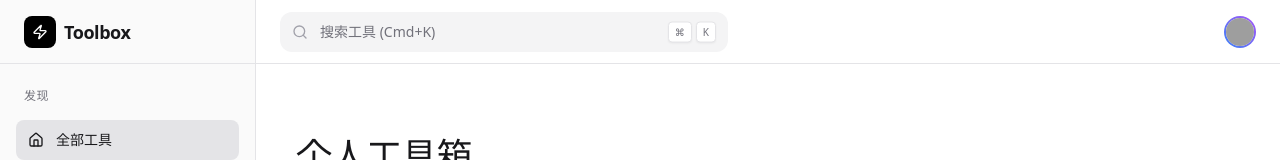
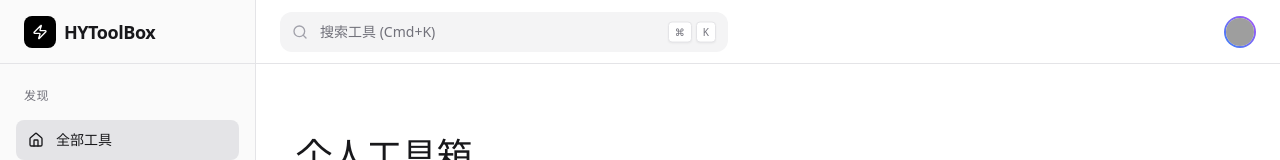
Before and after one commit to Bread-Milk/HYTool, a React (Vite) app: page / in a window 1280 px wide. Shown: the top 160 px of the page. Built offline with nearby package versions, Linux system fonts and the light colour scheme; grey boxes are pictures that could not be loaded.

Commit message:
chore: rename Toolbox to HYToolBox

```diff
--- a/src/components/layout/Sidebar.tsx
+++ b/src/components/layout/Sidebar.tsx
@@ -20,7 +20,7 @@ export default function Sidebar() {
           <div className="w-8 h-8 rounded-lg bg-black dark:bg-white flex items-center justify-center">
             <Zap className="w-4 h-4 text-white dark:text-black" />
           </div>
-          <span className="font-bold text-lg text-zinc-900 dark:text-white tracking-tight">Toolbox</span>
+          <span className="font-bold text-lg text-zinc-900 dark:text-white tracking-tight">HYToolBox</span>
         </Link>
       </div>
 
```
